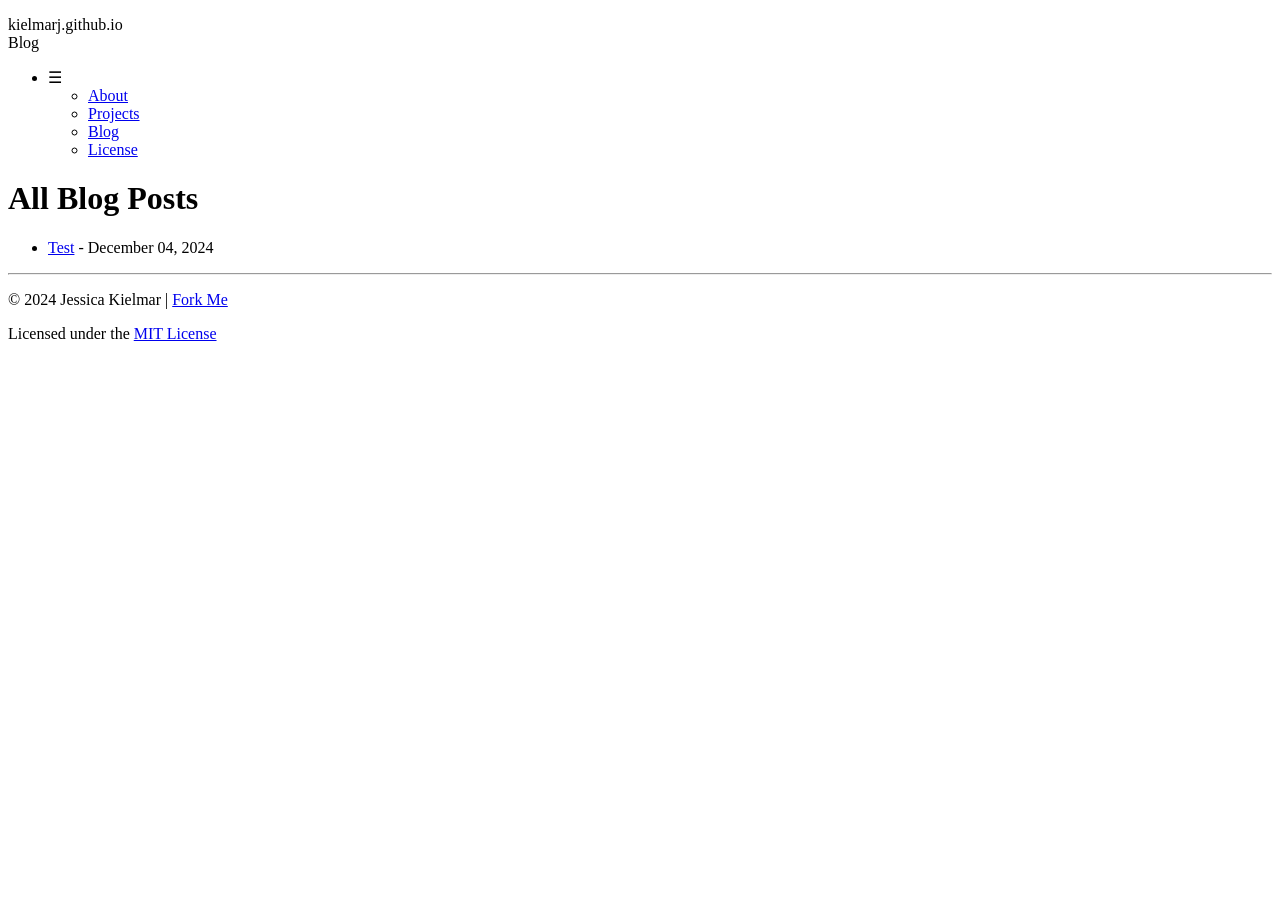
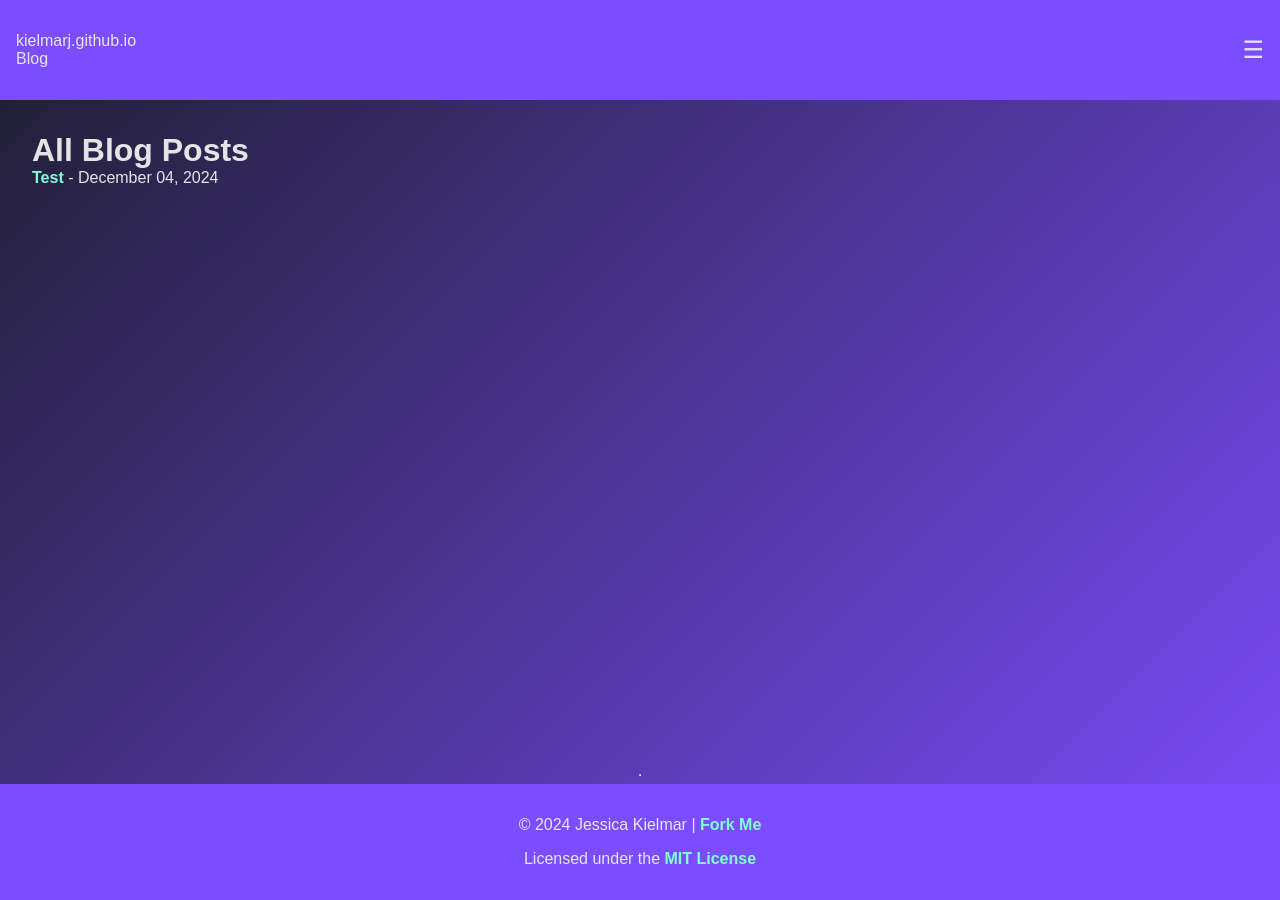
Before and after one commit to kielmarj/kielmarj.github.io, a Jekyll site: the page built from docs/blog/index.html, in a window 1280 px wide. Built offline with Jekyll 4.4.1, drawn with Linux system fonts in a browser that asks for light colours.

Commit message:
Update default.html

```diff
--- a/docs/_layouts/default.html
+++ b/docs/_layouts/default.html
@@ -4,7 +4,7 @@
   <meta charset="UTF-8">
   <meta name="viewport" content="width=device-width, initial-scale=1.0">
   <title>{{ page.title | default: site.title }}</title>
-  <link rel="stylesheet" href="assets/default.css">
+  <link rel="stylesheet" href="/assets/default.css">
 </head>
 <body>
   <header>
```
